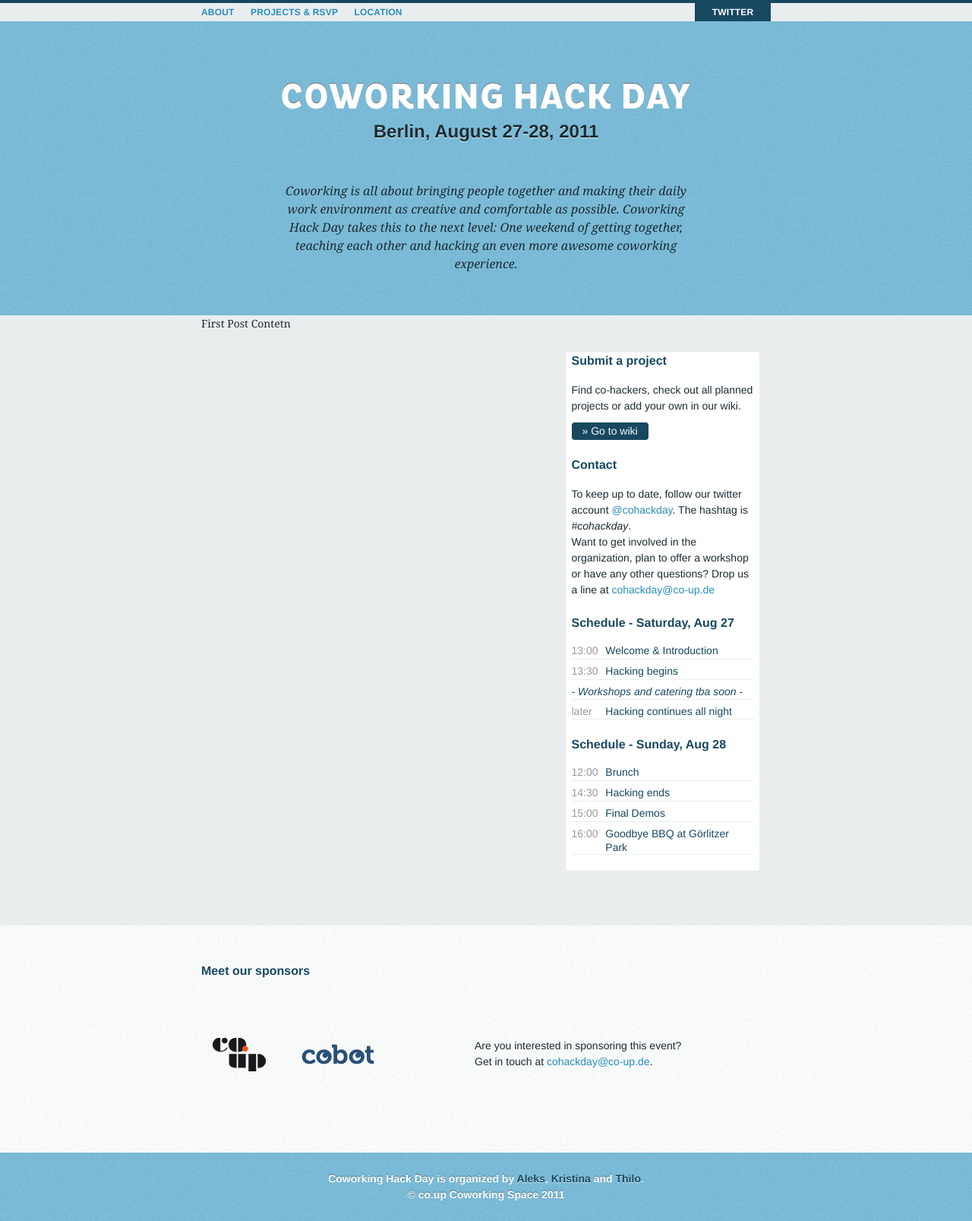
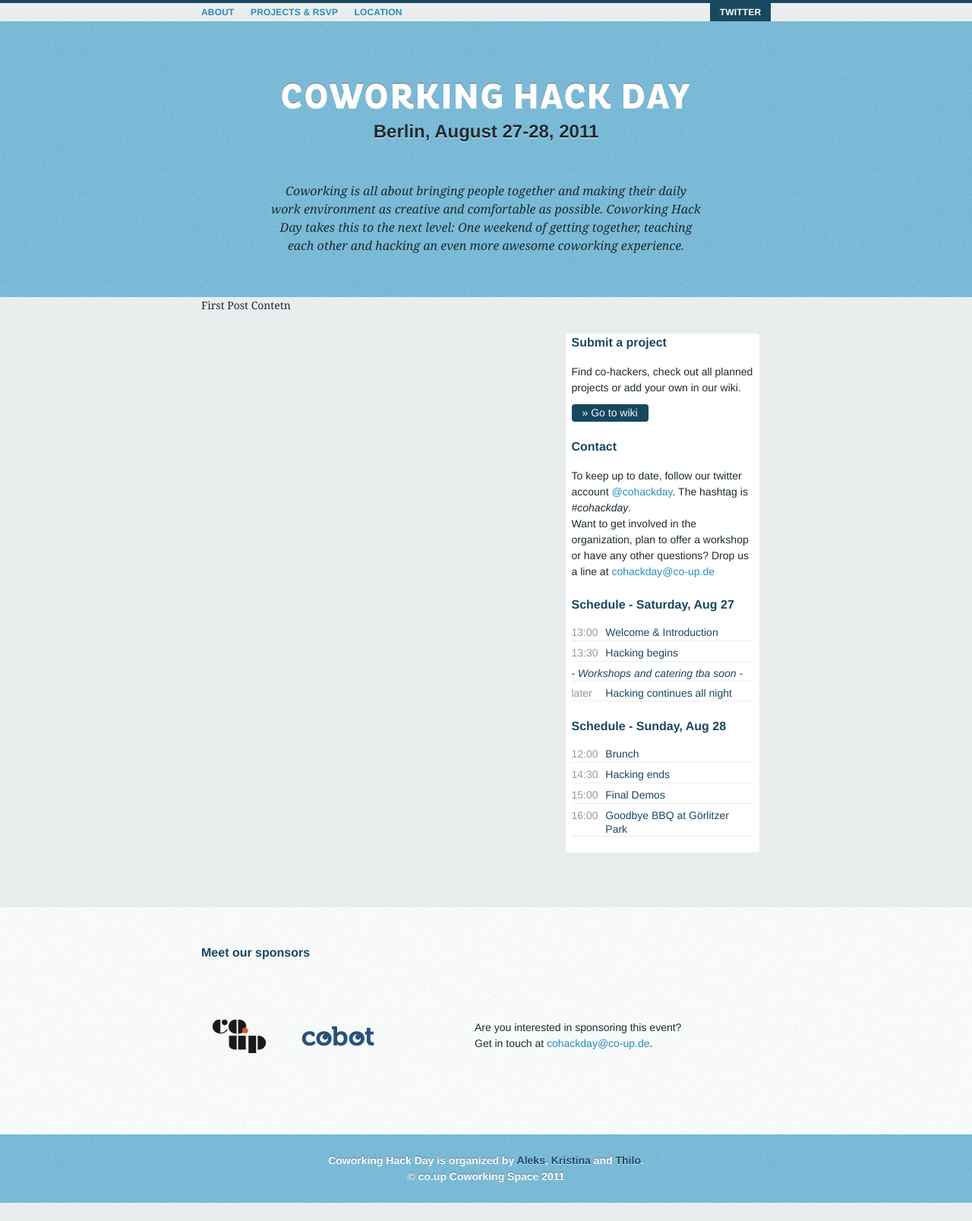
Before and after one commit to thilo/coworking-hack-day, a Jekyll site: the page built from _posts/2011-07-29-first-post.md, in a window 1280 px wide. Shown: the whole page at 76% size. Built offline with Jekyll 4.4.1, drawn with Linux system fonts in a browser that asks for light colours; after the commit the page ends 1583 px from its top, so only the background shows below that.

Commit message:
layout fixes

```diff
--- a/css/src/site.scss
+++ b/css/src/site.scss
@@ -152,7 +152,7 @@ body {
 }
 
 .teaser {
-  padding: 0 100px;
+  padding: 0 90px;
   text-align: center;
   font-style: italic;
 }
@@ -194,7 +194,7 @@ body {
   a.twitter,
   a.twitter:link,
   a.twitter:visited {
-    width: 100px;
+    width: 80px;
     display: block;
     font-size: .75em;
     float: right;
@@ -292,7 +292,7 @@ a.btn_link:focus {
 @media screen and (max-device-width:660px), screen and (max-width:660px) {
 
   body {
-    -webkit-text-size-adjust: 300%;
+    -webkit-text-size-adjust: 200%;
   }
 
   .container {
@@ -301,7 +301,6 @@ a.btn_link:focus {
     margin: 0 auto;
     padding: 0 20px;
   }
-
 
   .content {
     width: auto;
@@ -318,3 +317,12 @@ a.btn_link:focus {
   }
 
 }
+
+
+@media screen and (max-device-width:360px),screen and (max-width:360px) {
+
+  .nav {
+    display: none;
+  }
+
+}
--- a/css/stylesheets/site.css
+++ b/css/stylesheets/site.css
@@ -285,7 +285,7 @@ body {
 
 /* line 154, ../src/site.scss */
 .teaser {
-  padding: 0 100px;
+  padding: 0 90px;
   text-align: center;
   font-style: italic;
 }
@@ -334,7 +334,7 @@ body {
 .nav a.twitter,
 .nav a.twitter:link,
 .nav a.twitter:visited {
-  width: 100px;
+  width: 80px;
   display: block;
   font-size: .75em;
   float: right;
@@ -437,7 +437,7 @@ a.btn_link:focus {
 @media screen and (max-device-width:660px), screen and (max-width:660px) {
   /* line 294, ../src/site.scss */
   body {
-    -webkit-text-size-adjust: 300%;
+    -webkit-text-size-adjust: 200%;
   }
 
   /* line 298, ../src/site.scss */
@@ -448,21 +448,27 @@ a.btn_link:focus {
     padding: 0 20px;
   }
 
-  /* line 306, ../src/site.scss */
+  /* line 305, ../src/site.scss */
   .content {
     width: auto;
     margin-right: 0;
     float: none;
   }
 
-  /* line 312, ../src/site.scss */
+  /* line 311, ../src/site.scss */
   .aside {
     float: none;
     width: auto;
   }
 
-  /* line 316, ../src/site.scss */
+  /* line 315, ../src/site.scss */
   .teaser {
     padding: 0;
   }
 }
+@media screen and (max-device-width:360px),screen and (max-width:360px) {
+  /* line 324, ../src/site.scss */
+  .nav {
+    display: none;
+  }
+}
```
